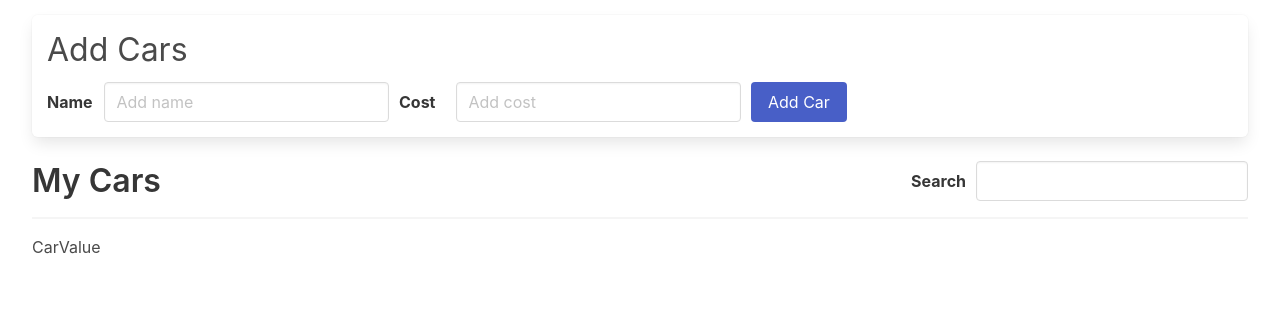
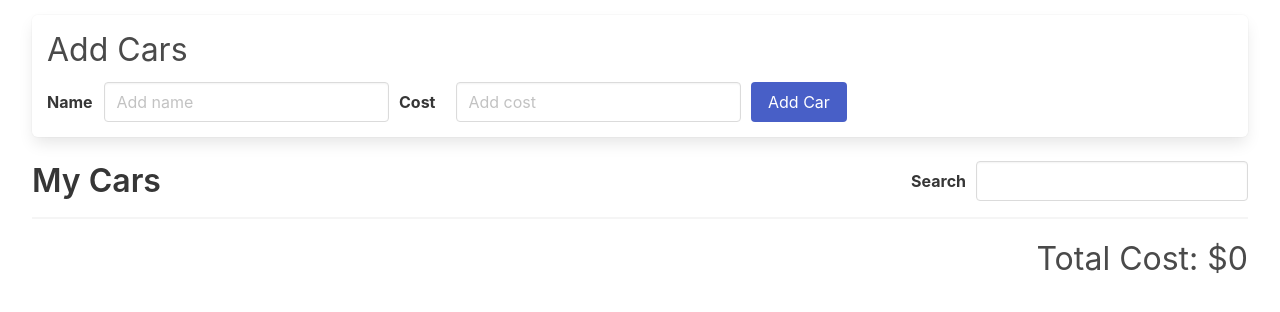
Before and after one commit to IsmayelAlam/practice_react, a React (Create React App) app in the folder react_practice009/: page / in a window 1280 px wide. Shown: the top 312 px of the page. Built offline with nearby package versions, Linux system fonts and the light colour scheme.

Commit message:
add total cost

```diff
--- a/react_practice009/src/Components/CarForm.js
+++ b/react_practice009/src/Components/CarForm.js
@@ -14,7 +14,8 @@
 
   const handleNameChange = (event) => dispatch(changeName(event.target.value));
 
-  const handleCostChange = (event) => dispatch(changeCost(event.target.value));
+  const handleCostChange = (event) =>
+    dispatch(changeCost(Number(event.target.value)));
 
   const handleSubmit = (event) => {
     event.preventDefault();
--- a/react_practice009/src/Components/CarValue.js
+++ b/react_practice009/src/Components/CarValue.js
@@ -1,5 +1,15 @@
+import { useSelector } from "react-redux";
+
 function CarValue() {
-  return <div>CarValue</div>;
+  const totalCost = useSelector(({ cars: { data, searchTerm } }) => {
+    const filterCars = data.filter((car) =>
+      car.name.toLowerCase().includes(searchTerm.toLowerCase())
+    );
+
+    return filterCars.reduce((total, car) => total + car.cost, 0);
+  });
+
+  return <div className="car-value">Total Cost: ${totalCost}</div>;
 }
 
 export default CarValue;
```
